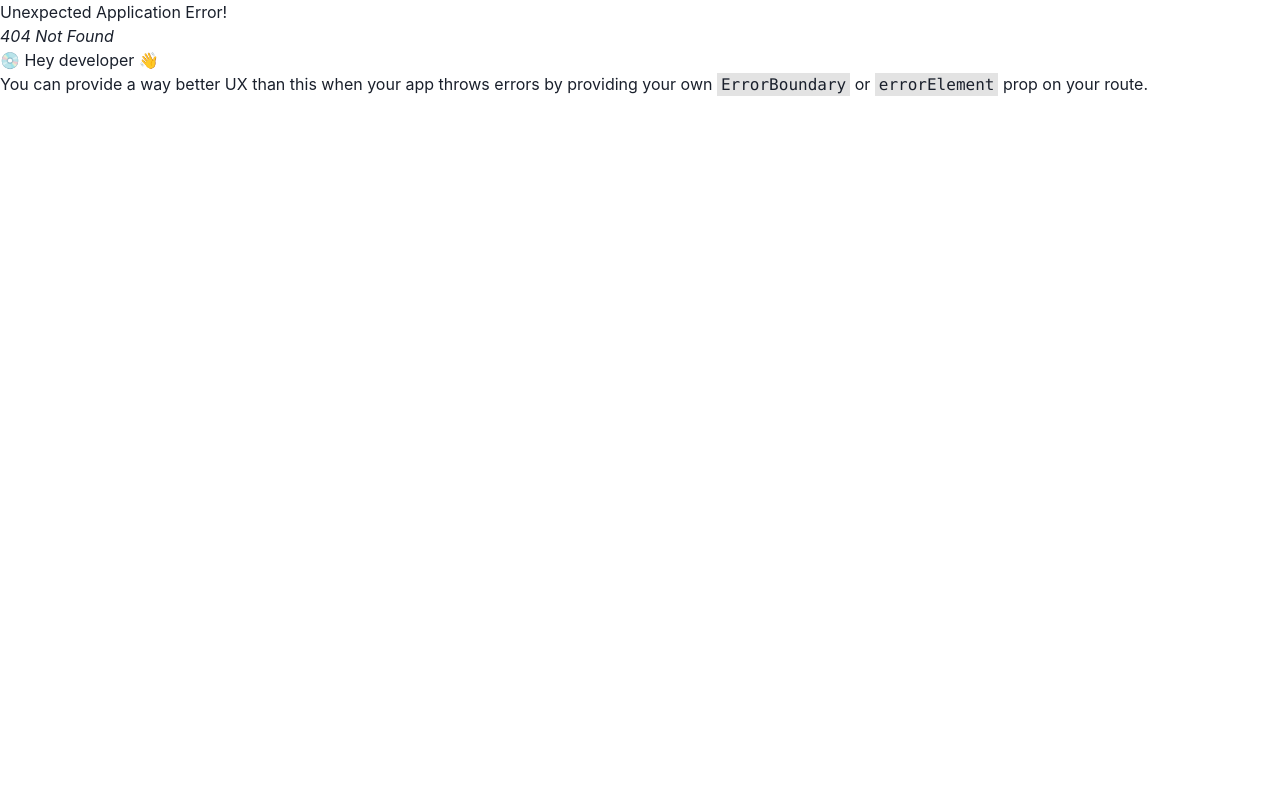
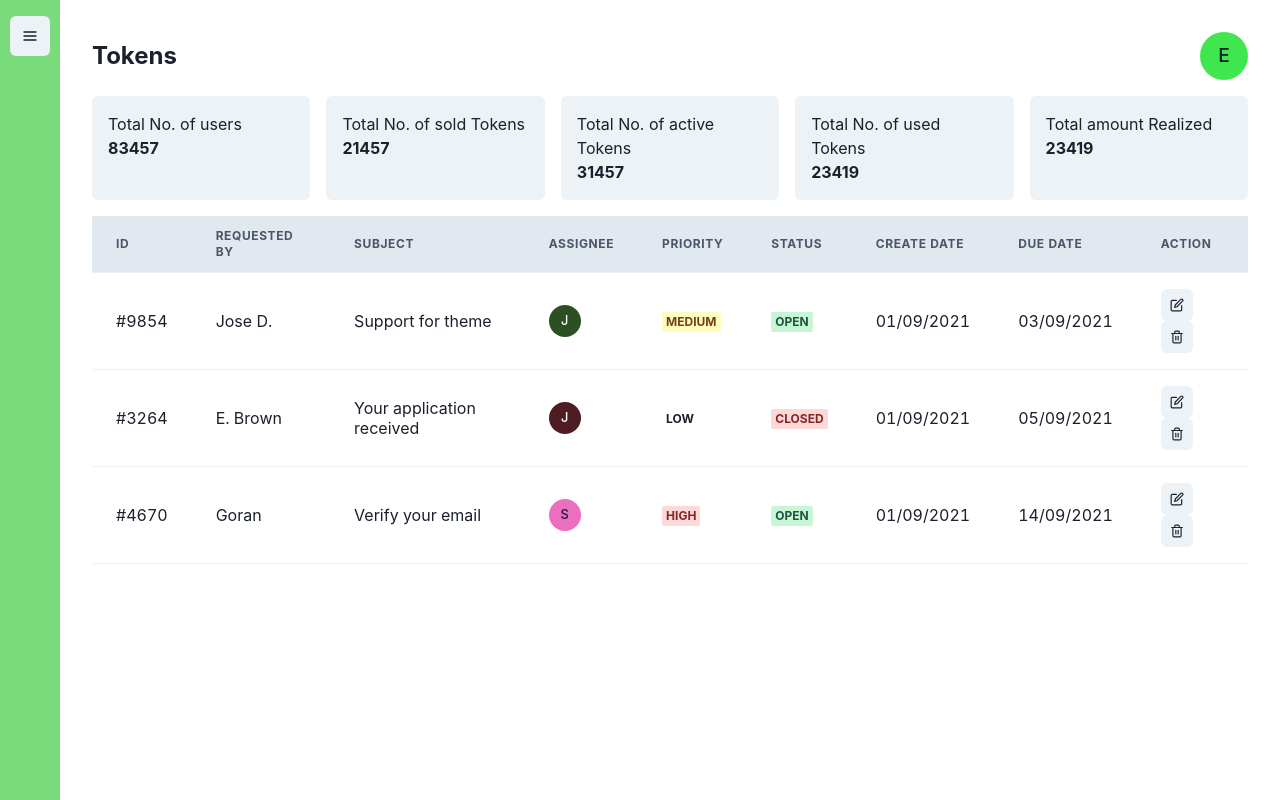
Before and after one commit to EmmyTech50/NECO_PORTAL_with_REACT, a React (Vite) app: page /Admin/AdminHome in a window 1280 px wide. Before the commit this address had no page. Built offline with nearby package versions, Linux system fonts and the light colour scheme.

Commit message:
I made changes to the admin dashboard

```diff
--- /dev/null
+++ b/src/components/Admin_Panel/AdminHome.jsx
@@ -0,0 +1,172 @@
+import React from 'react';
+import {
+  Flex,
+  Text,
+  Avatar,
+  Grid,
+  GridItem,
+  Table,
+  Thead,
+  Tbody,
+  Tr,
+  Th,
+  Td,
+  Badge,
+  IconButton,
+  Box,
+  useDisclosure,
+} from '@chakra-ui/react';
+import { FiEdit, FiTrash2 } from 'react-icons/fi';
+
+
+
+const AdminHome = ( ) => {
+  const tickets = [
+    {
+      id: '#9854',
+      name: 'Jose D.',
+      subject: 'Support for theme',
+      assignee: 'John',
+      priority: 'Medium',
+      status: 'Open',
+      createDate: '01/09/2021',
+      dueDate: '03/09/2021',
+    },
+    {
+      id: '#3264',
+      name: 'E. Brown',
+      subject: 'Your application received',
+      assignee: 'Jane',
+      priority: 'Low',
+      status: 'Closed',
+      createDate: '01/09/2021',
+      dueDate: '05/09/2021',
+    },
+    {
+      id: '#4670',
+      name: 'Goran',
+      subject: 'Verify your email',
+      assignee: 'Sarah',
+      priority: 'High',
+      status: 'Open',
+      createDate: '01/09/2021',
+      dueDate: '14/09/2021',
+    },
+    // Add more tickets as needed
+  ];
+
+  return (
+    <Box
+      flex="1"
+        p={4}
+        transition="margin-left 0.3s"
+    >
+
+    <div>
+      {/* Header */}
+
+      <Flex justify="space-between" mb={4} alignItems="center">
+        <Text fontSize="2xl" fontWeight="bold">
+          Tokens
+        </Text>
+        <Avatar name="EOtech" />
+      </Flex>
+
+      {/* Stats */}
+      <Grid templateColumns="repeat(5, 1fr)" gap={4} mb={4}>
+        <GridItem bg="gray.100" p={4} borderRadius="md">
+          <Text fontSize="md">Total No. of users</Text>
+          <Text fontSize="l" fontWeight="bold">
+            83457
+          </Text>
+        </GridItem>
+        <GridItem bg="gray.100" p={4} borderRadius="md">
+          <Text fontSize="md">Total No. of sold Tokens</Text>
+          <Text fontSize="l" fontWeight="bold">
+            21457
+          </Text>
+        </GridItem>
+        <GridItem bg="gray.100" p={4} borderRadius="md">
+          <Text fontSize="md">Total No. of active Tokens</Text>
+          <Text fontSize="l" fontWeight="bold">
+            31457
+          </Text>
+        </GridItem>
+        <GridItem bg="gray.100" p={4} borderRadius="md">
+          <Text fontSize="md">Total No. of used Tokens</Text>
+          <Text fontSize="l" fontWeight="bold">
+            23419
+          </Text>
+        </GridItem>
+        <GridItem bg="gray.100" p={4} borderRadius="md">
+          <Text fontSize="md">Total amount Realized</Text>
+          <Text fontSize="l" fontWeight="bold">
+            23419
+          </Text>
+        </GridItem>
+      </Grid>
+
+      {/* Tickets Table */}
+      <Table variant="simple">
+        <Thead bg="gray.200">
+          <Tr>
+            <Th>ID</Th>
+            <Th>Requested By</Th>
+            <Th>Subject</Th>
+            <Th>Assignee</Th>
+            <Th>Priority</Th>
+            <Th>Status</Th>
+            <Th>Create Date</Th>
+            <Th>Due Date</Th>
+            <Th>Action</Th>
+          </Tr>
+        </Thead>
+        <Tbody>
+          {tickets.map((ticket) => (
+            <Tr key={ticket.id}>
+              <Td>{ticket.id}</Td>
+              <Td>{ticket.name}</Td>
+              <Td>{ticket.subject}</Td>
+              <Td>
+                <Avatar size="sm" name={ticket.assignee} />
+              </Td>
+              <Td>
+                <Badge
+                  colorScheme={
+                    ticket.priority === 'High'
+                      ? 'red'
+                      : ticket.priority === 'Medium'
+                      ? 'yellow'
+                      : '#07bc0c88'
+                  }
+                >
+                  {ticket.priority}
+                </Badge>
+              </Td>
+              <Td>
+                <Badge colorScheme={ticket.status === 'Open' ? 'green' : 'red'}>
+                  {ticket.status}
+                </Badge>
+              </Td>
+              <Td>{ticket.createDate}</Td>
+              <Td>{ticket.dueDate}</Td>
+              <Td>
+                <IconButton
+                  aria-label="Edit"
+                  icon={<FiEdit />}
+                  size="sm"
+                  mr={2}
+                />
+                <IconButton aria-label="Delete" icon={<FiTrash2 />} size="sm" />
+              </Td>
+            </Tr>
+          ))}
+        </Tbody>
+      </Table>
+    </div>
+
+    </Box>
+  );
+};
+
+export default AdminHome;
--- a/src/components/Admin_Panel/Admin_Dashb.jsx
+++ b/src/components/Admin_Panel/Admin_Dashb.jsx
@@ -24,6 +24,7 @@ import {
   useDisclosure,
 } from '@chakra-ui/react';
 import { FiMenu, FiEdit, FiTrash2, FiChevronLeft } from 'react-icons/fi'; // Import required icons
+import { Link, Outlet } from 'react-router-dom';
 
 function Admin_Dashb() {
   // Handle the sidebar toggle
@@ -60,179 +61,48 @@ function Admin_Dashb() {
             <Text fontSize="xl" mb={4} textAlign="center">
               Admin Dashboard
             </Text>
-            <Flex alignItems="center" gap={4} cursor="pointer">
-            <BiGridAlt />
-            <Text>Dashboard</Text>
+
+
+            <Flex alignItems="center" gap={4} cursor="pointer" as={Link} to='/Admin/AdminHome'>
+              <BiGridAlt /><Text>Dashboard</Text>
             </Flex>
 
-            <Flex alignItems="center" gap={4} cursor="pointer">
+
+            <Flex alignItems="center" gap={4} cursor="pointer" as={Link} to='/Admin/Users'>
               <BiLogoBaidu /><Text>Manage Users</Text>
             </Flex>
 
-            <Flex alignItems="center" gap={4} cursor="pointer">
+            <Flex alignItems="center" gap={4} cursor="pointer" as={Link} to='/Admin/Tokens'>
             <MdOutlineGeneratingTokens /><Text>Manage Tokens</Text>
             </Flex>
 
-            <Flex alignItems="center" gap={4} cursor="pointer">
+            <Flex alignItems="center" gap={4} cursor="pointer" as={Link} to='/Admin/Transaction'>
             <MdCurrencyExchange /><Text>Transactions</Text>
             </Flex>
 
-            <Flex alignItems="center" gap={4} cursor="pointer">
-            <BiBarChartAlt /><Text>Statistic</Text>
+            <Flex alignItems="center" gap={4} cursor="pointer" as={Link} to='/Admin/Manage_Admin'>
+            <BiBarChartAlt /><Text>Manage Admin</Text>
             </Flex>
 
-            <Flex alignItems="center" gap={4} cursor="pointer">
+            <Flex alignItems="center" gap={4} cursor="pointer" as={Link} to='#'>
             <BiLogOut /><Text>Log-out</Text>
             </Flex>
           </Flex>
         )}
       </Box>
 
-      {/* Main Content */}
+      {/* This is where the chldren links will display */}
       <Box
           flex="1"
             ml={isOpen ? '250px' : '60px'} // Adjust main content margin based on sidebar state
             p={4}
             transition="margin-left 0.3s"
         >
-        {/* Header */}
-        <Flex justify="space-between" mb={4} alignItems="center">
-          <Text fontSize="2xl" fontWeight="bold">
-            Tickets
-          </Text>
-          <Avatar name="Kevin Henry" />
-        </Flex>
+       <Outlet/>
 
-        {/* Stats */}
-        <Grid templateColumns="repeat(5, 1fr)" gap={4} mb={4}>
-          <GridItem bg="gray.100" p={4} borderRadius="md">
-            <Text fontSize="md">Total No. of users</Text>
-            <Text fontSize="l" fontWeight="bold">
-              83457
-            </Text>
-          </GridItem>
-          <GridItem bg="gray.100" p={4} borderRadius="md">
-            <Text fontSize="md">Total No. of sold Tokens</Text>
-            <Text fontSize="l" fontWeight="bold">
-              21457
-            </Text>
-          </GridItem>
-          <GridItem bg="gray.100" p={4} borderRadius="md">
-            <Text fontSize="md">Total No. of active Tokens</Text>
-            <Text fontSize="l" fontWeight="bold">
-              31457
-            </Text>
-          </GridItem>
-          <GridItem bg="gray.100" p={4} borderRadius="md">
-            <Text fontSize="md">Total No. of used Tokens</Text>
-            <Text fontSize="l" fontWeight="bold">
-              23419
-            </Text>
-          </GridItem>
-          <GridItem bg="gray.100" p={4} borderRadius="md">
-            <Text fontSize="md">Total amount Realized</Text>
-            <Text fontSize="l" fontWeight="bold">
-              23419
-            </Text>
-          </GridItem>
-        </Grid>
+    </Box>
 
-        {/* Tickets Table */}
-        <Table variant="simple">
-          <Thead bg="gray.200">
-            <Tr>
-              <Th>ID</Th>
-              <Th>Requested By</Th>
-              <Th>Subject</Th>
-              <Th>Assignee</Th>
-              <Th>Priority</Th>
-              <Th>Status</Th>
-              <Th>Create Date</Th>
-              <Th>Due Date</Th>
-              <Th>Action</Th>
-            </Tr>
-          </Thead>
-          <Tbody>
-            {[
-              {
-                id: '#9854',
-                name: 'Jose D.',
-                subject: 'Support for theme',
-                assignee: 'John',
-                priority: 'Medium',
-                status: 'Open',
-                createDate: '01/09/2021',
-                dueDate: '03/09/2021',
-              },
-              {
-                id: '#3264',
-                name: 'E. Brown',
-                subject: 'Your application received',
-                assignee: 'Jane',
-                priority: 'Low',
-                status: 'Closed',
-                createDate: '01/09/2021',
-                dueDate: '05/09/2021',
-              },
-              {
-                id: '#4670',
-                name: 'Goran',
-                subject: 'Verify your email',
-                assignee: 'Sarah',
-                priority: 'High',
-                status: 'Open',
-                createDate: '01/09/2021',
-                dueDate: '14/09/2021',
-              },
-              // More rows can be added here
-            ].map((ticket) => (
-              <Tr key={ticket.id}>
-                <Td>{ticket.id}</Td>
-                <Td>{ticket.name}</Td>
-                <Td>{ticket.subject}</Td>
-                <Td>
-                  <Avatar size="sm" name={ticket.assignee} />
-                </Td>
-                <Td>
-                  <Badge
-                    colorScheme={
-                      ticket.priority === 'High'
-                        ? 'red'
-                        : ticket.priority === 'Medium'
-                        ? 'yellow'
-                        : 'green'
-                    }
-                  >
-                    {ticket.priority}
-                  </Badge>
-                </Td>
-                <Td>
-                  <Badge
-                    colorScheme={ticket.status === 'Open' ? 'green' : 'red'}
-                  >
-                    {ticket.status}
-                  </Badge>
-                </Td>
-                <Td>{ticket.createDate}</Td>
-                <Td>{ticket.dueDate}</Td>
-                <Td>
-                  <IconButton
-                    aria-label="Edit"
-                    icon={<FiEdit />}
-                    size="sm"
-                    mr={2}
-                  />
-                  <IconButton
-                    aria-label="Delete"
-                    icon={<FiTrash2 />}
-                    size="sm"
-                  />
-                </Td>
-              </Tr>
-            ))}
-          </Tbody>
-        </Table>
-      </Box>
+
     </Flex>
   );
 }
--- a/src/components/Admin_Panel/Users.jsx
+++ b/src/components/Admin_Panel/ManageUsers.jsx
@@ -116,7 +116,7 @@ function ManageUsers() {
                   aria-label="View User"
                   icon={<ViewIcon />}
                   onClick={() => handleViewUser(user)}
-                  colorScheme="blue"
+                  colorScheme="green"
                 />
               </Td>
             </Tr>
@@ -146,7 +146,7 @@ function ManageUsers() {
       </Flex>
 
       {/* Drawer for Viewing User Information */}
-      <Drawer isOpen={isDrawerOpen} placement="right" onClose={onCloseDrawer} size="md">
+      <Drawer isOpen={isDrawerOpen} placement="right" onClose={onCloseDrawer} size="xl">
         <DrawerOverlay />
         <DrawerContent>
           <DrawerCloseButton />
--- a/src/components/Admin_Panel/Manage_Admin.jsx
+++ b/src/components/Admin_Panel/Manage_Admin.jsx
@@ -112,18 +112,18 @@ function AdminManagement() {
           </InputGroup>
         </FormControl>
 
-        {/* Add Co-Admin Button */}
+        {/* Add Admin Button */}
         <Button
           colorScheme="green"
           onClick={onOpen}
           borderRadius="5px"
           leftIcon={<AddIcon />}
         >
-          Add Co-Admin
+          Add Admin
         </Button>
       </Flex>
 
-      {/* Co-Admins Table */}
+      {/* Admins Table */}
       <Card border="2px solid #e0e0e0">
         <CardHeader
           display="flex"
@@ -134,7 +134,7 @@ function AdminManagement() {
           p={4}
         >
           <Heading as="h6" size="sm">
-            Co-Admin List
+            Admin List
           </Heading>
         </CardHeader>
 
@@ -162,7 +162,7 @@ function AdminManagement() {
                       <IconButton
                         aria-label="Edit Admin"
                         icon={<EditIcon />}
-                        colorScheme="blue"
+                        colorScheme="green"
                         size="sm"
                       />
                       <IconButton
@@ -213,11 +213,11 @@ function AdminManagement() {
         </CardFooter>
       </Card>
 
-      {/* Add Co-Admin Modal */}
+      {/* Add Admin Modal */}
       <Modal isOpen={isOpen} onClose={onClose} isCentered>
         <ModalOverlay />
         <ModalContent>
-          <ModalHeader>Add Co-Admin</ModalHeader>
+          <ModalHeader>Add Admin</ModalHeader>
           <ModalCloseButton />
           <ModalBody>
             <Stack spacing={4}>
@@ -253,7 +253,7 @@ function AdminManagement() {
             </Stack>
           </ModalBody>
           <ModalFooter>
-            <Button colorScheme="blue" mr={3} onClick={onClose}>
+            <Button colorScheme="green" mr={3} onClick={onClose}>
               Add
             </Button>
             <Button variant="ghost" onClick={onClose}>
--- a/src/components/Admin_Panel/Tokens.jsx
+++ b/src/components/Admin_Panel/Tokens.jsx
@@ -40,7 +40,7 @@ function TokenTable() {
   return (
     <Box p={4}>
       {/* Generate Button */}
-      <Button colorScheme="teal" mb={4} onClick={onOpen}>
+      <Button colorScheme="green" mb={4} onClick={onOpen}>
         Generate
       </Button>
 
@@ -76,7 +76,7 @@ function TokenTable() {
             <Input placeholder="Enter value" defaultValue="2000" />
           </ModalBody>
           <ModalFooter>
-            <Button colorScheme="teal" mr={3} onClick={onClose}>
+            <Button colorScheme="green" mr={3} onClick={onClose}>
               Continue
             </Button>
           </ModalFooter>
--- a/src/components/Admin_Panel/Transaction.jsx
+++ b/src/components/Admin_Panel/Transaction.jsx
@@ -62,7 +62,7 @@ const AdminTransactions = () => {
       >
         {/* Search and Filter Inputs */}
         <Flex gap={4} flexWrap="wrap">
-          <FormControl w={{ base: 'full', md: '330px' }} bg="#e0e0e0" borderRadius="5px">
+          <FormControl w={{ base: 'full', md: '330px' }} bg="#07bc0c88" borderRadius="5px">
             <InputGroup>
               <InputRightElement pointerEvents="none">
                 <Search2Icon color="black" />
@@ -94,7 +94,7 @@ const AdminTransactions = () => {
 
         {/* Admin Action Buttons */}
         <Flex gap={4}>
-          <Button colorScheme="blue" borderRadius="5px">
+          <Button colorScheme="green" borderRadius="5px">
             Export CSV
           </Button>
           <Button colorScheme="red" borderRadius="5px">
--- a/src/components/dashboard/DashboardHome.jsx
+++ b/src/components/dashboard/DashboardHome.jsx
@@ -1,4 +1,4 @@
-import React from 'react';
+import React, { useEffect } from 'react';
 import {
   Box,
   Button,
@@ -26,7 +26,7 @@ import {
   VStack,
   useDisclosure,
 } from '@chakra-ui/react';
-import { Outlet, Link, useNavigate } from 'react-router-dom';
+import { Outlet, Link, useNavigate, useLocation } from 'react-router-dom';
 import Logo from '../../assets/neco_logo.svg';
 import { ChevronDownIcon } from '@chakra-ui/icons';
 import Dashboard from '../../assets/dashboard.svg';
@@ -39,6 +39,14 @@ import Transaction from '../../assets/transaction.svg';
 function DashboardHome() {
   const { isOpen, onOpen, onClose } = useDisclosure();
   const navigate = useNavigate();
+  const loc = useLocation();
+
+
+useEffect( ()=>{
+  if(loc.pathname == "/app"){
+    navigate("/app/home");
+}
+},[loc]);
 
   const Logout = () => {
     navigate('/');
@@ -111,7 +119,9 @@ function DashboardHome() {
               </MenuList>
             </Menu>
           </HStack>
-          <Outlet />
+
+               {/* show the other pages */}
+               <Outlet />
         </GridItem>
       </Grid>
 
```
Also changed, not shown: src/main.jsx (+16 -7 lines). Lines whose indentation alone changed are shown as unchanged.
